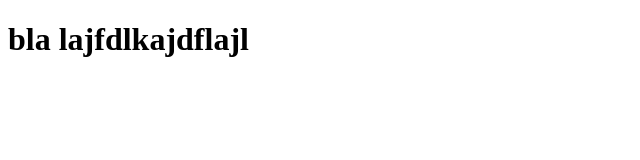
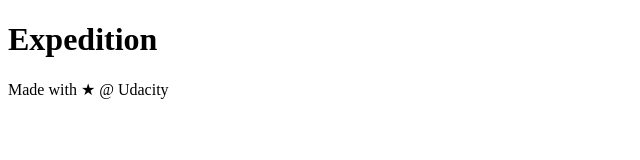
Before and after one commit to DevanshiParekh/new-git-project, a plain HTML site: page index.html in a window 1280 px wide. Shown: the whole page, without its empty margins (0-640 px from the left). Drawn offline with Linux system fonts and the light colour scheme.

Commit message:
html changes

```diff
--- a/index.html
+++ b/index.html
@@ -8,7 +8,18 @@
     <link rel="stylesheet" href="css/app.css">
 </head>
 <body>
-    <h1> bla lajfdlkajdflajl</h1>
+  <header>
+     <h1>Expedition</h1>
+ </header>
+
+ <div class="container">
+     <main>
+
+     </main>
+ </div>
+ <footer>
+     Made with ★ @ Udacity
+ </footer>
     <script src="js/app.js"></script>
 </body>
 </html>
```
